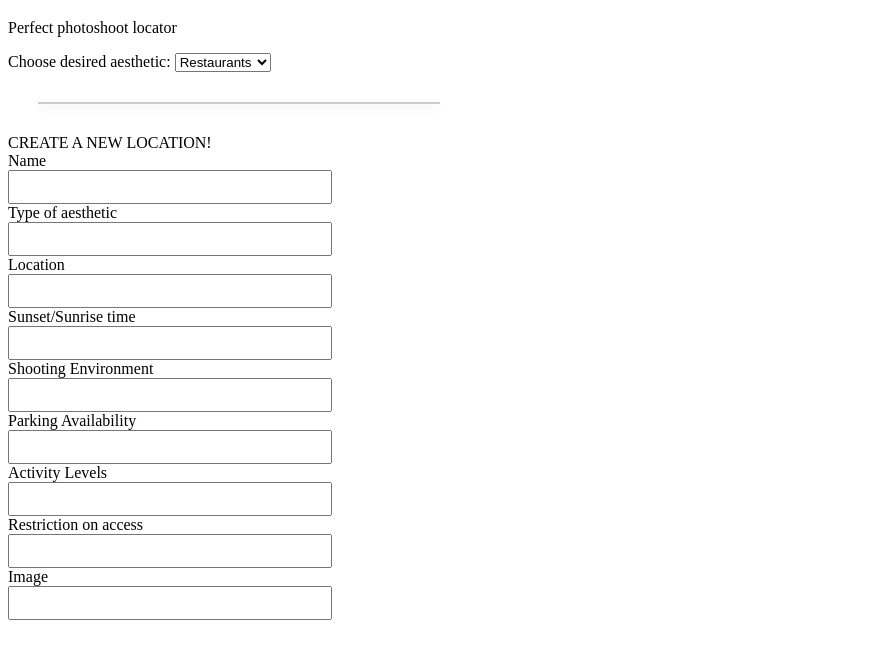
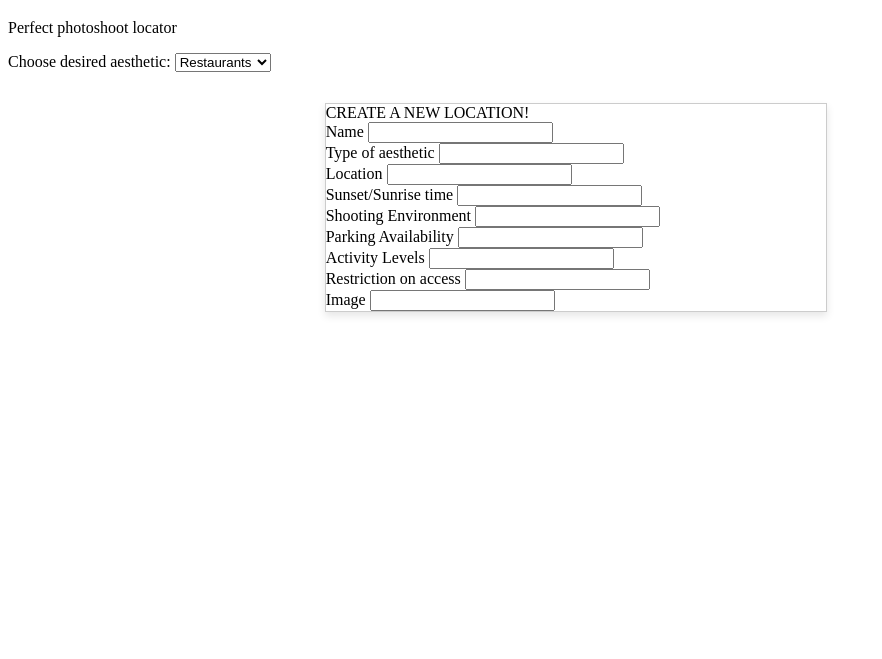
Before and after one commit to Neema-Charity/Neema_project-1, a plain HTML site: page index.html in a window 1280 px wide. Shown: the part 61-720 px from the top of the page, without its empty margins (0-882 px from the left). Drawn offline with Linux system fonts and the light colour scheme; no server answers.

Commit message:
restaurants

```diff
--- a/index.html
+++ b/index.html
@@ -21,10 +21,9 @@
             <option value="mercedes">Mercedes</option>
             <option value="audi">Audi</option>
         </select>
-    </div>
-    <!-- <div class="card-container"> -->
-    <li id="restaurantList" class="card"></li>
-    </div>
+
+        <div id="restaurantList" class="card">
+
             <div>
                 <form action="" id="location-form">
                     <div>
--- a/style.css
+++ b/style.css
@@ -1,18 +1,16 @@
 .card {
-    width: 400px;
+    width: 500px; /* Calculate width for three cards with margin */
     border: 1px solid #ccc;
     overflow: hidden;
-    margin: 30px;
+    margin: 50px; /* Adjust margin for spacing between cards */
     box-shadow: 0 4px 8px rgba(0, 0, 0, 0.1);
-    display: flex;
-    flex-wrap: wrap;
-    position: relative;
+    display: inline-block; /* Display as inline-block to place cards side by side */
+    vertical-align: top; /* Align cards to the top */
 }
 
 .card img {
-    width: 350px;
-    height: auto;
-    display: inline-block;
+    width: 450px; /* Make the image fill the entire width of the card */
+    height: auto; /* Maintain aspect ratio */
 }
 
 .card-content {
@@ -30,17 +28,8 @@
 }
 
 .card-container {
-    display: flex;
-    column-gap: 40px;
-
+    text-align: center; /* Center align the cards horizontally */
+    margin: 0 auto; /* Center the container horizontally */
+    max-width: 1200px; /* Set maximum width to prevent overflow */
+    padding:  50px; /* Add padding to create equal space on left and right */
 }
-
- input {
-    display: flex;
-    justify-content: center; /* Center align horizontally */
-    align-items: center; /* Center align vertically */
-    height: 10px; /* Set height to make the form vertically centered */
-    width: 300px; /* Set width of input box */
-    padding: 10px; /* Add padding for better appearance */
-    font-size: 16px; /* Set font size */
- }
```
Lines whose indentation alone changed are shown as unchanged.
